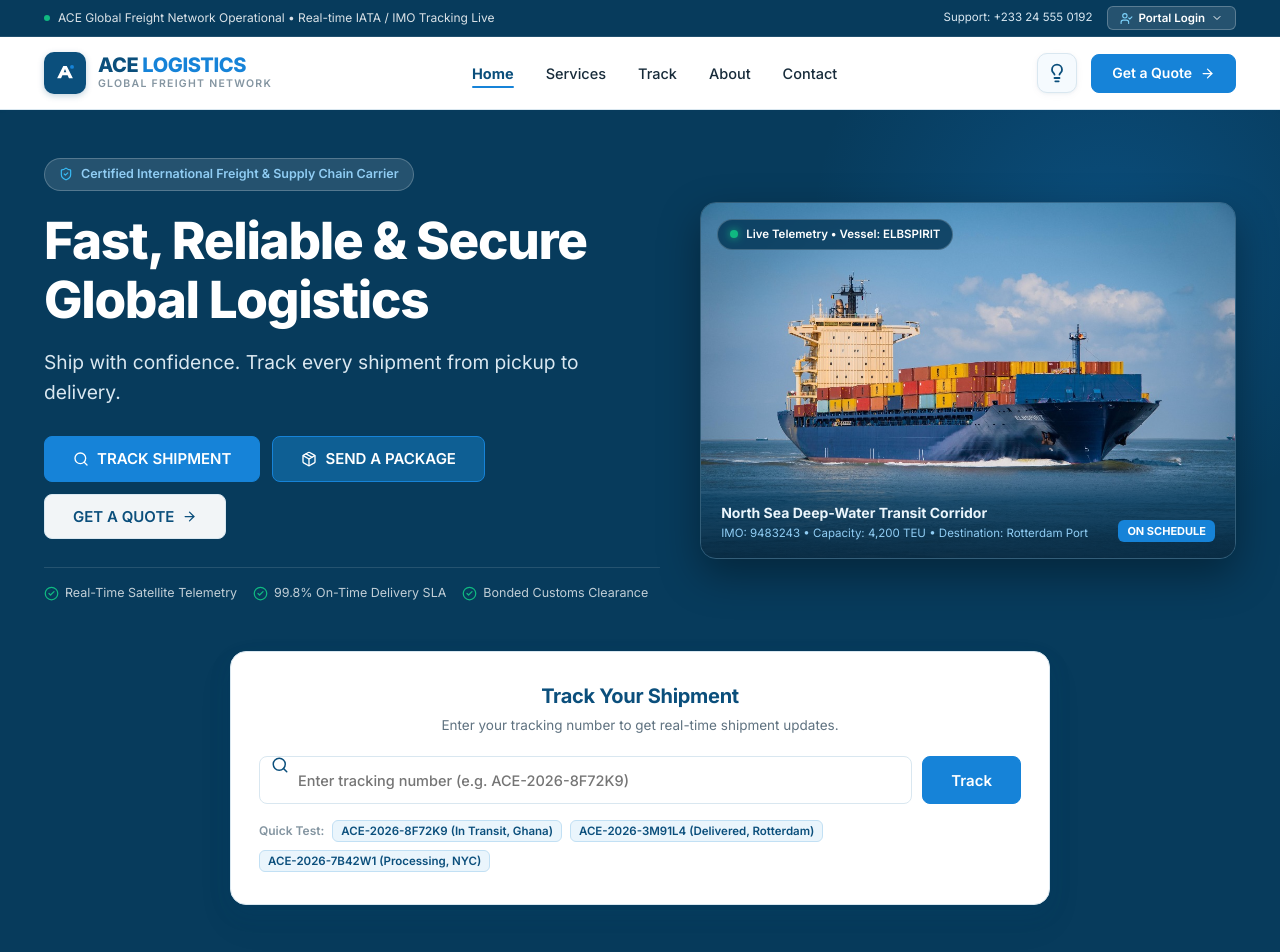
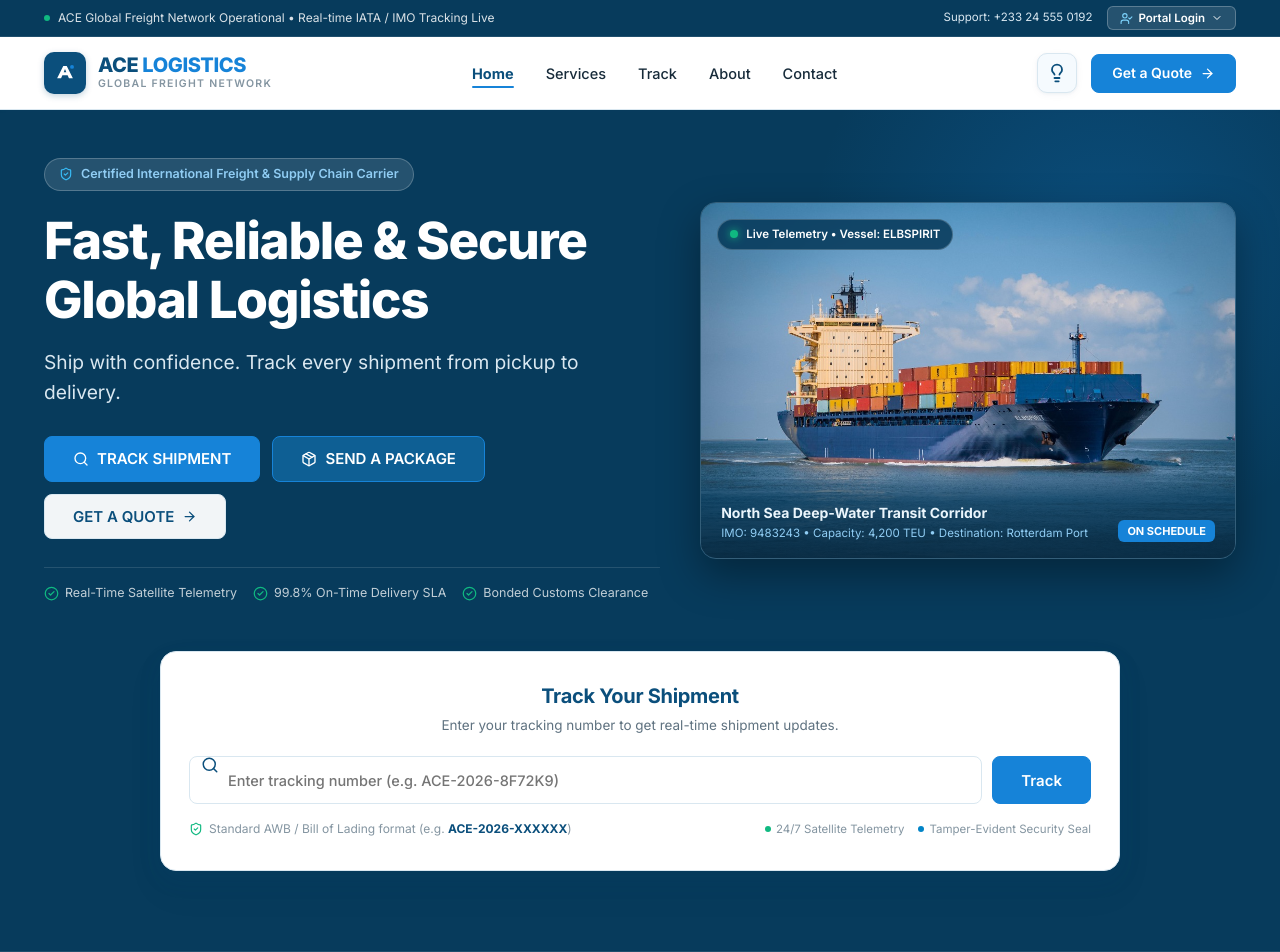
Before and after one commit to Oberon10/Ace-App, a React (Vite) app: page / in a window 1280 px wide. Shown: the top 952 px of the page. Built offline with nearby package versions, Linux system fonts and the light colour scheme.

Commit message:
feat(home): remove quick test samples and add enterprise format guidance

```diff
--- a/src/views/HomeView.jsx
+++ b/src/views/HomeView.jsx
@@ -31,15 +31,6 @@ export default function HomeView({ setView, onSearchTracking }) {
       setIsSearching(false);
       onSearchTracking(trackingInput.trim());
     }, 350);
-  };
-
-  const quickTrack = (number) => {
-    setTrackingInput(number);
-    setIsSearching(true);
-    setTimeout(() => {
-      setIsSearching(false);
-      onSearchTracking(number);
-    }, 250);
   };
 
   const services = [
@@ -295,7 +286,7 @@ export default function HomeView({ setView, onSearchTracking }) {
           {/* ===================================================
               SECTION 8: TRACKING COMPONENT (Prominent Card)
               =================================================== */}
-          <div style={{ maxWidth: '820px', margin: '0 auto' }}>
+          <div style={{ maxWidth: '960px', margin: '0 auto' }}>
             <div className="ace-card" style={{
               backgroundColor: 'var(--color-white)',
               boxShadow: 'var(--shadow-elevated)',
@@ -337,30 +328,22 @@ export default function HomeView({ setView, onSearchTracking }) {
                 </button>
               </form>
 
-              {/* Quick-fill sample tracking badges for instant testing */}
-              <div style={{ marginTop: '16px', display: 'flex', alignItems: 'center', flexWrap: 'wrap', gap: '8px', fontSize: '12px' }}>
-                <span style={{ color: 'var(--text-muted)', fontWeight: 600 }}>Quick Test:</span>
-                <button
-                  type="button"
-                  onClick={() => quickTrack('ACE-2026-8F72K9')}
-                  style={{ background: 'var(--color-light-blue)', border: '1px solid #c2e0f4', color: 'var(--color-primary-blue)', padding: '3px 8px', borderRadius: '6px', cursor: 'pointer', fontWeight: 600, fontSize: '11.5px' }}
-                >
-                  ACE-2026-8F72K9 (In Transit, Ghana)
-                </button>
-                <button
-                  type="button"
-                  onClick={() => quickTrack('ACE-2026-3M91L4')}
-                  style={{ background: 'var(--color-light-blue)', border: '1px solid #c2e0f4', color: 'var(--color-primary-blue)', padding: '3px 8px', borderRadius: '6px', cursor: 'pointer', fontWeight: 600, fontSize: '11.5px' }}
-                >
-                  ACE-2026-3M91L4 (Delivered, Rotterdam)
-                </button>
-                <button
-                  type="button"
-                  onClick={() => quickTrack('ACE-2026-7B42W1')}
-                  style={{ background: 'var(--color-light-blue)', border: '1px solid #c2e0f4', color: 'var(--color-primary-blue)', padding: '3px 8px', borderRadius: '6px', cursor: 'pointer', fontWeight: 600, fontSize: '11.5px' }}
-                >
-                  ACE-2026-7B42W1 (Processing, NYC)
-                </button>
+              {/* Professional format guidance & real-time telemetry security indicators */}
+              <div style={{ marginTop: '16px', display: 'flex', alignItems: 'center', justifyContent: 'space-between', flexWrap: 'wrap', gap: '10px', fontSize: '12px', color: 'var(--text-muted)' }}>
+                <div style={{ display: 'flex', alignItems: 'center', gap: '6px' }}>
+                  <ShieldCheck size={14} color="#10B981" />
+                  <span>Standard AWB / Bill of Lading format (e.g. <strong style={{ color: 'var(--color-primary-blue)' }}>ACE-2026-XXXXXX</strong>)</span>
+                </div>
+                <div style={{ display: 'flex', alignItems: 'center', gap: '14px', fontSize: '11.5px' }}>
+                  <span style={{ display: 'flex', alignItems: 'center', gap: '5px' }}>
+                    <span style={{ width: '6px', height: '6px', borderRadius: '50%', backgroundColor: '#10B981', display: 'inline-block' }} />
+                    24/7 Satellite Telemetry
+                  </span>
+                  <span style={{ display: 'flex', alignItems: 'center', gap: '5px' }}>
+                    <span style={{ width: '6px', height: '6px', borderRadius: '50%', backgroundColor: '#0284C7', display: 'inline-block' }} />
+                    Tamper-Evident Security Seal
+                  </span>
+                </div>
               </div>
             </div>
           </div>
@@ -634,7 +617,7 @@ export default function HomeView({ setView, onSearchTracking }) {
         backgroundColor: 'var(--color-primary-blue)',
         color: '#FFFFFF'
       }}>
-        <div className="ace-container" style={{ textAlign: 'center', maxWidth: '680px', margin: '0 auto' }}>
+        <div className="ace-container" style={{ textAlign: 'center', maxWidth: '820px', margin: '0 auto' }}>
           <h2 style={{ fontSize: '28px', color: '#FFFFFF', fontWeight: 800, marginBottom: '12px' }}>
             Ready to Streamline Your Supply Chain?
           </h2>
```
